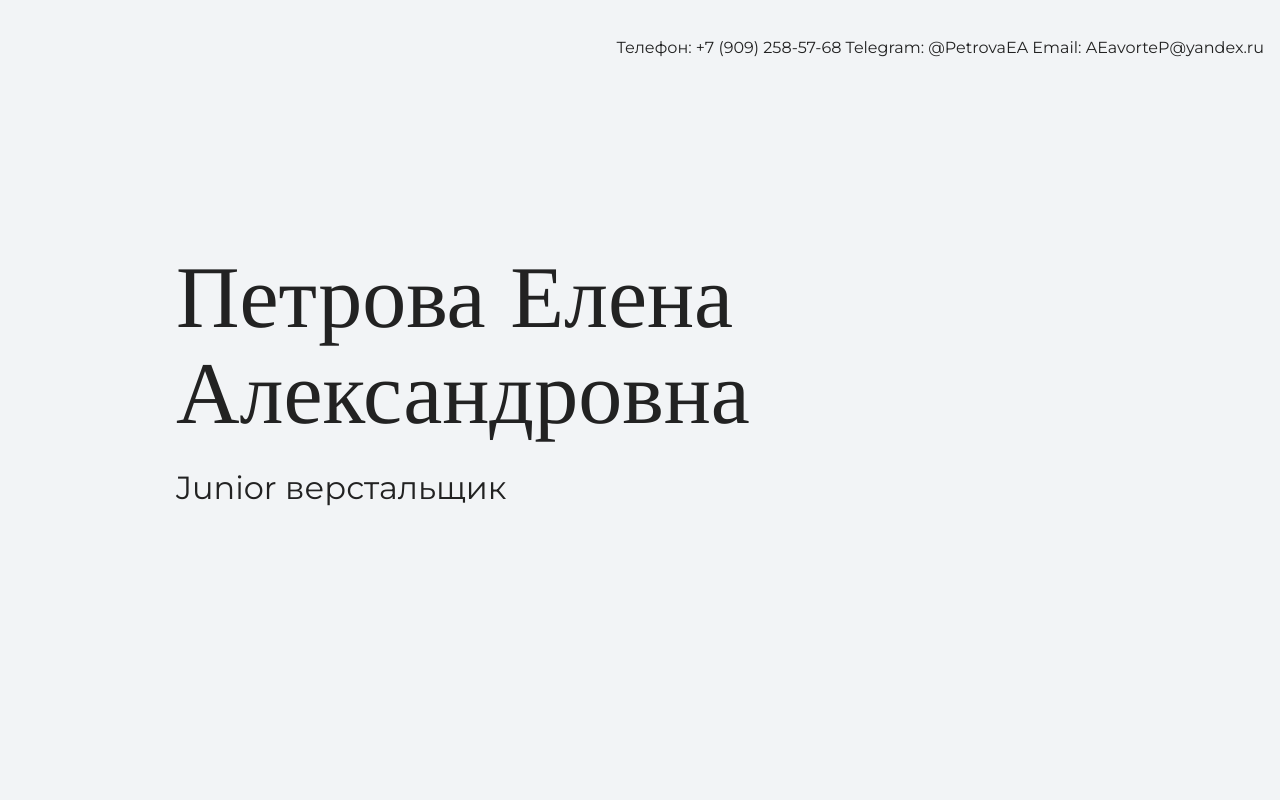
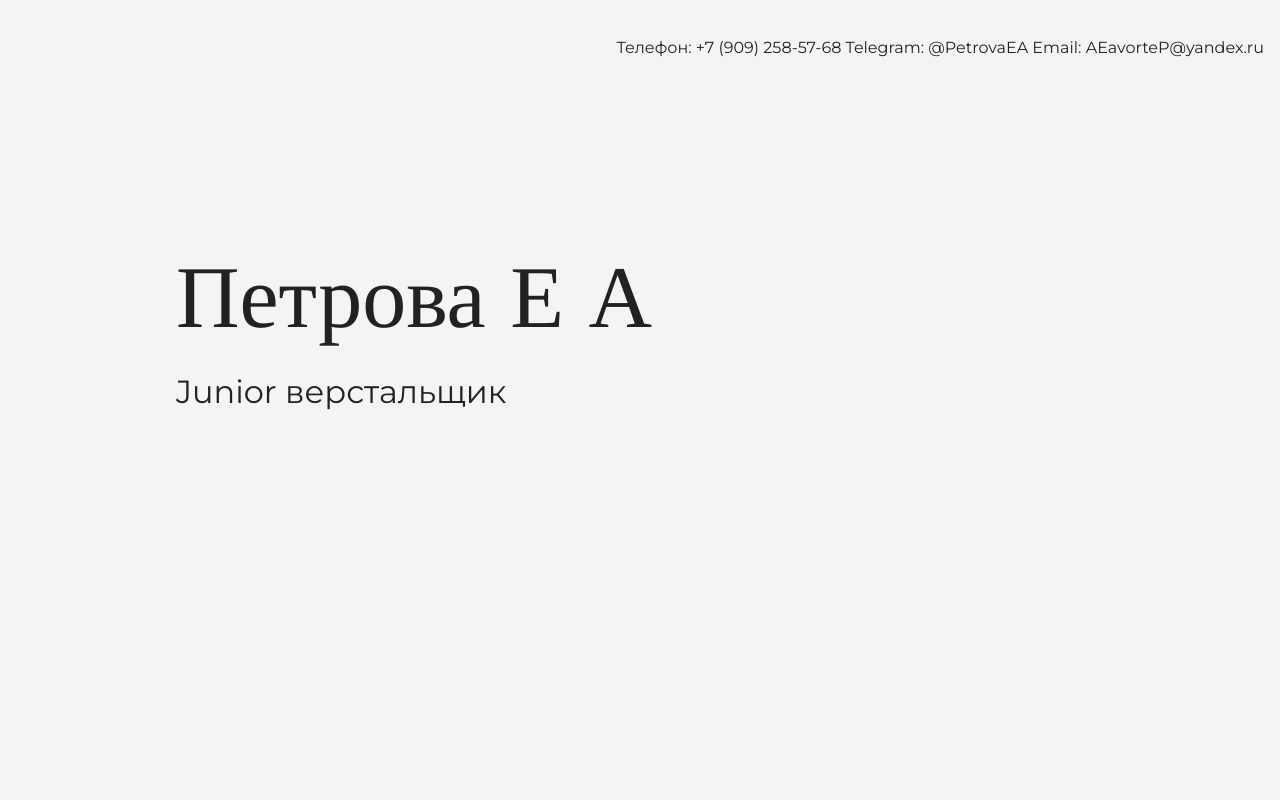
Before and after one commit to PetrovaEA/TESTportfolio, a plain HTML site: page index.html in a window 1280 px wide. Shown: the top 800 px of the page. Drawn offline with nearby package versions, Linux system fonts and the light colour scheme.

Commit message:
Меняем текст на главной странице

```diff
--- a/index.html
+++ b/index.html
@@ -18,7 +18,7 @@
 <div class="container">
 
     <section class="hero-image">
-      <h1 class="heading">Петрова Елена Александровна</h1>
+      <h1 class="heading">Петрова Е А</h1>
       <p>Junior верстальщик</p>
     </section>
 
```
